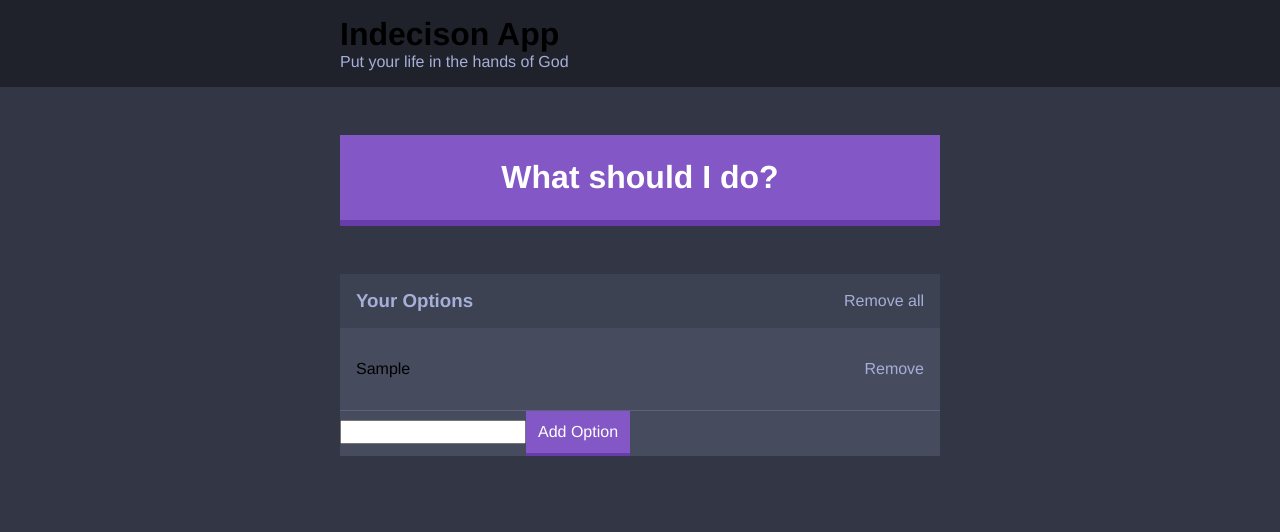
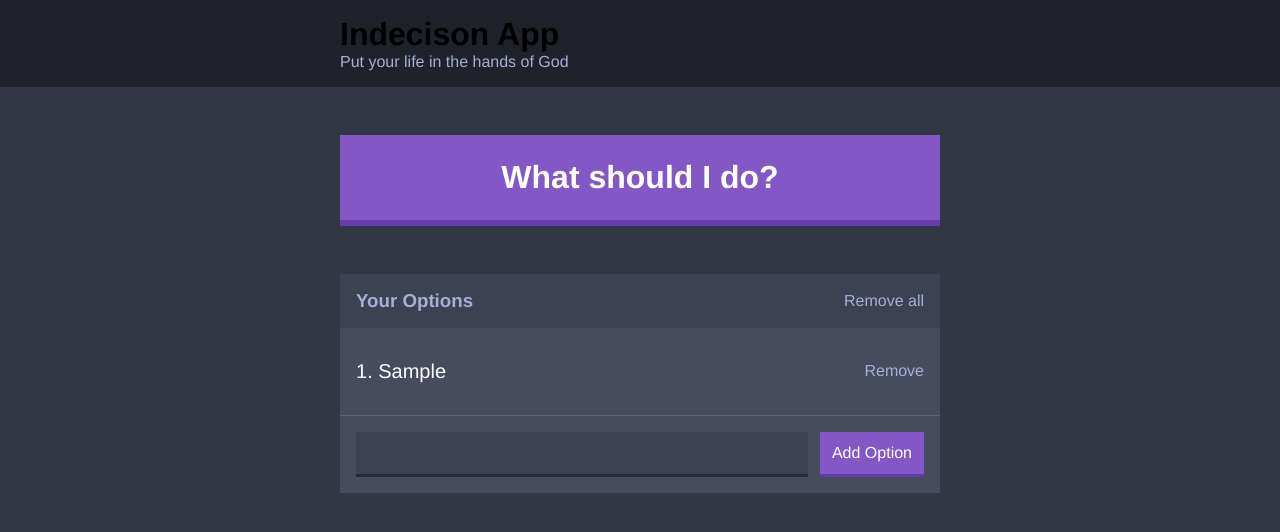
Before and after one commit to Mbarachi/Indescison-app, a React (Create React App) app: page / in a window 1280 px wide. Both pictures are taken after typing "Sample" into the empty fields and a click on the button "Add Option". Shown: the top 532 px of the page. Built offline with nearby package versions, Linux system fonts and the light colour scheme.

Commit message:
Styling the input and the Form generally

```diff
--- a/src/components/AddOption.js
+++ b/src/components/AddOption.js
@@ -31,9 +31,9 @@
     render() {
         return(
             <div>
-                {this.state.error && <p>{this.state.error}</p>}
-                <form onSubmit={this.handleAddOption}>
-                    <input type="text" name="option"></input>
+                {this.state.error && <p className="add-option-error">{this.state.error}</p>}
+                <form className="add-option" onSubmit={this.handleAddOption}>
+                    <input className="add-option__input" type="text" name="option"></input>
                     <button className="button">Add Option</button>
                 </form>
             </div>
--- a/src/components/Option.js
+++ b/src/components/Option.js
@@ -3,7 +3,7 @@
 function Option(props) {
         return(
             <div className="option">
-                {props.optionText}
+                <p className="option__text">{props.count}. {props.optionText}</p>
                 <button
                     className="button button--link"
                     onClick={ (e) => {
--- a/src/components/Options.js
+++ b/src/components/Options.js
@@ -15,12 +15,12 @@
 
             {props.options.length === 0 && <p className="message">Please Enter an Item to get started!</p>}
             {
-                props.options.map(
-                    option =>
+                props.options.map((option, index) =>  (
                         <Option key={option}
                         optionText = {option}
+                        count={index + 1}
                         handleDeleteOption = {props.handleDeleteOption}
-                    />)
+                    />))
 
             }
         </div>
--- /dev/null
+++ b/src/styles/components/_add-option.scss
@@ -0,0 +1,21 @@
+.add-option-error {
+    color: $off-white;
+    font-style: italic;
+    margin: $n-size 0 0 0;
+    padding: 0 $n-size;
+}
+
+.add-option {
+    display: flex;
+    padding: $n-size;
+}
+
+.add-option__input {
+    background: $blue;
+    border: none;
+    color: $off-white;
+    border-bottom: .3rem solid darken($blue, 10%);
+    flex-grow: 1;
+    margin-right: $s-size;
+    padding: $s-size;
+}
--- a/src/styles/components/_option.scss
+++ b/src/styles/components/_option.scss
@@ -4,3 +4,10 @@
     justify-content: space-between;
     padding: $l-size $n-size;
 }
+
+.option__text {
+    color: white;
+    font-weight: 500;
+    font-size: 2rem;
+    margin: 0;
+}
--- a/src/styles/styles.scss
+++ b/src/styles/styles.scss
@@ -1,6 +1,7 @@
 @import './base/settings';
 @import './components/container';
 @import './base/base';
+@import './components/add-option';
 @import './components/button';
 @import './components/header';
 @import './components/widgets';
```
